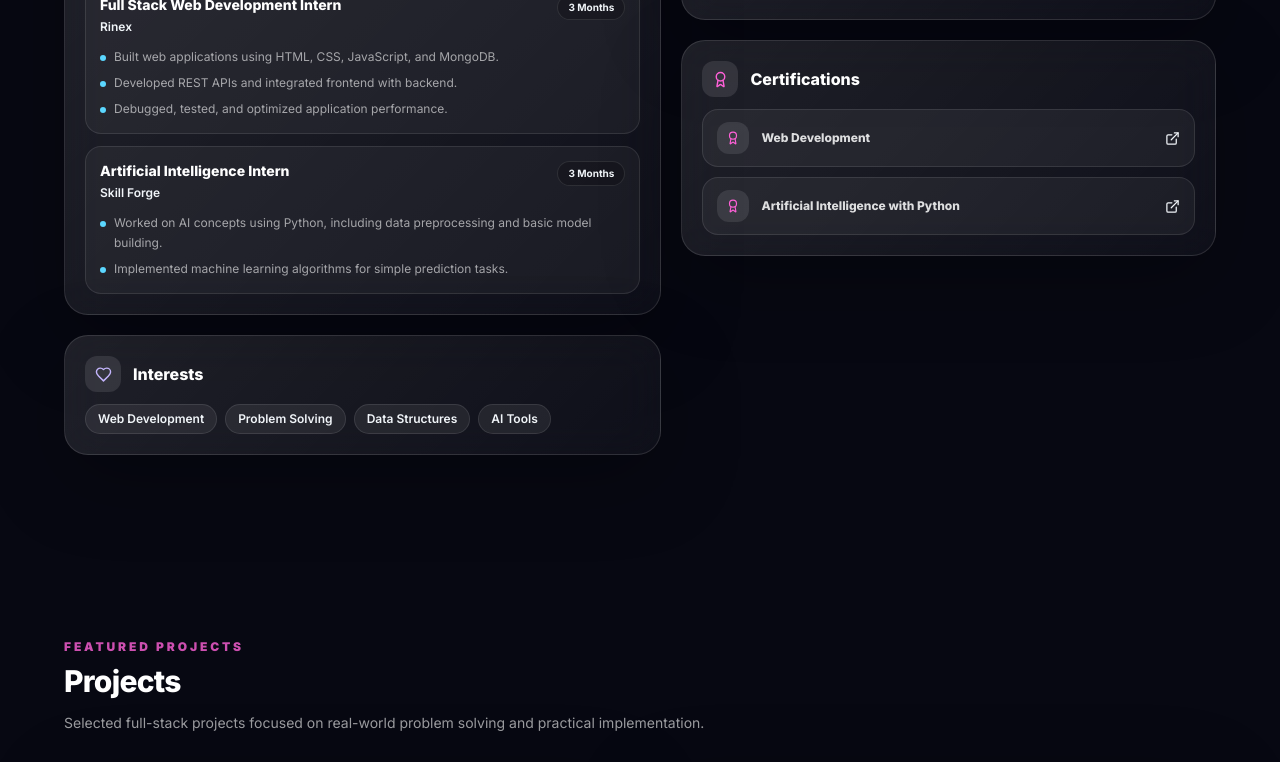
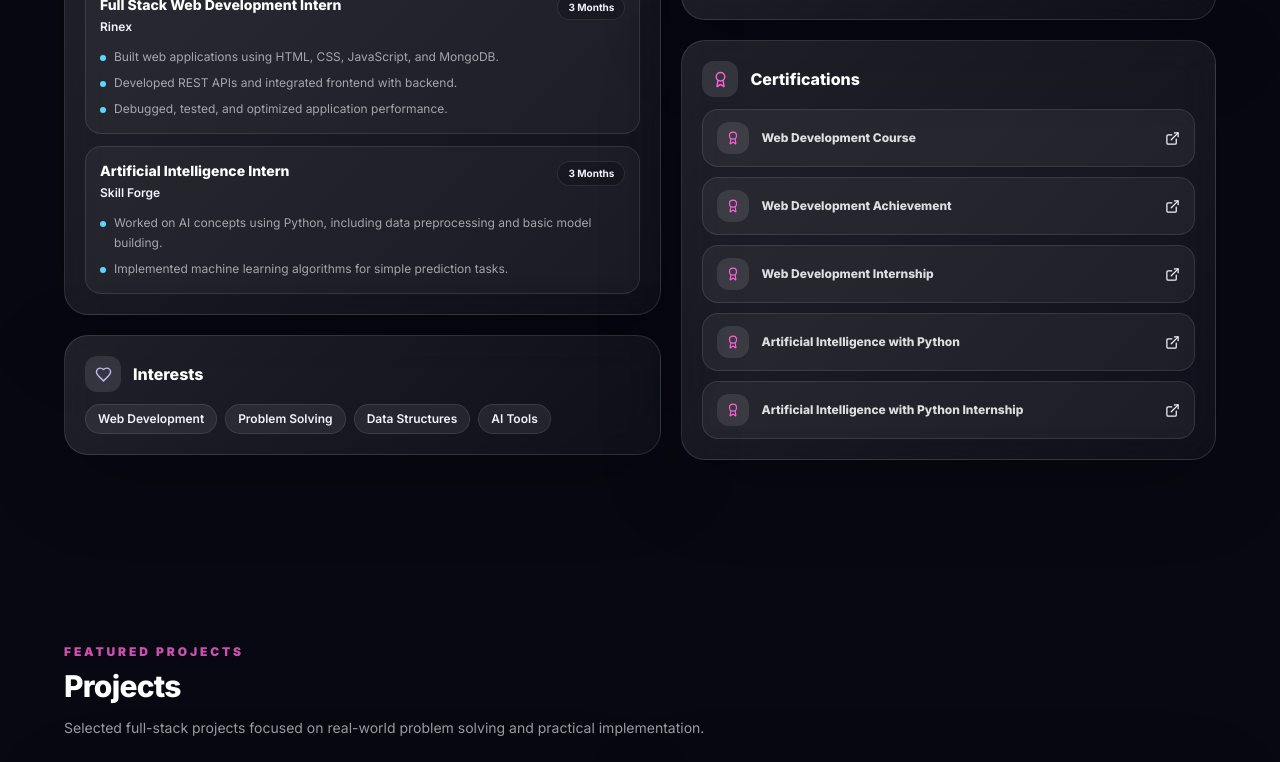
Before and after one commit to Greeshmasree76/My-portfolio, a React (Vite) app: page / in a window 1280 px wide. Shown: the part 2300-3062 px from the top of the page. Built offline with nearby package versions, Linux system fonts and the light colour scheme.

Commit message:
Add phone number to portfolio

```diff
--- a/src/App.jsx
+++ b/src/App.jsx
@@ -12,7 +12,7 @@ import EditModal from './components/EditModal.jsx';
 import BackgroundEffects from './components/BackgroundEffects.jsx';
 import { defaultPortfolio } from './data/portfolio.js';
 
-const STORAGE_KEY = 'greeshma_portfolio_data_v5';
+const STORAGE_KEY = 'greeshma_portfolio_data_v8';
 const RESUME_FILE = '/Greeshma_Sree_Resume.pdf';
 
 export default function App() {
@@ -28,6 +28,9 @@ export default function App() {
     localStorage.removeItem('greeshma_portfolio_data_v2');
     localStorage.removeItem('greeshma_portfolio_data_v3');
     localStorage.removeItem('greeshma_portfolio_data_v4');
+    localStorage.removeItem('greeshma_portfolio_data_v5');
+    localStorage.removeItem('greeshma_portfolio_data_v6');
+    localStorage.removeItem('greeshma_portfolio_data_v7');
 
     const saved = localStorage.getItem(STORAGE_KEY);
 
@@ -38,6 +41,7 @@ export default function App() {
         setPortfolio({
           ...defaultPortfolio,
           ...savedPortfolio,
+          phone: defaultPortfolio.phone,
           resumeFile: RESUME_FILE
         });
       } catch {
@@ -83,6 +87,9 @@ export default function App() {
     localStorage.removeItem('greeshma_portfolio_data_v2');
     localStorage.removeItem('greeshma_portfolio_data_v3');
     localStorage.removeItem('greeshma_portfolio_data_v4');
+    localStorage.removeItem('greeshma_portfolio_data_v5');
+    localStorage.removeItem('greeshma_portfolio_data_v6');
+    localStorage.removeItem('greeshma_portfolio_data_v7');
 
     setPortfolio({
       ...defaultPortfolio,
--- a/src/components/Contact.jsx
+++ b/src/components/Contact.jsx
@@ -1,4 +1,4 @@
-import { Code2, Github, Linkedin, Mail, MapPin, Send } from 'lucide-react';
+import { Code2, Github, Linkedin, Mail, MapPin, Phone, Send } from 'lucide-react';
 import { useState } from 'react';
 import { motion } from 'framer-motion';
 import SectionTitle from './SectionTitle.jsx';
@@ -68,6 +68,24 @@ export default function Contact({ portfolio }) {
                   </span>
                   <span className="text-sm font-semibold text-white/78">
                     {portfolio.email}
+                  </span>
+                </span>
+              </a>
+
+              <a
+                href={`tel:${portfolio.phone?.replace(/\s/g, '')}`}
+                className="flex items-center gap-4 rounded-2xl border border-white/10 bg-white/[0.05] p-3 transition hover:bg-white/10"
+              >
+                <span className="grid h-10 w-10 place-items-center rounded-xl bg-white/10 text-blueGlow">
+                  <Phone />
+                </span>
+
+                <span>
+                  <span className="block text-xs font-black uppercase tracking-[0.18em] text-white/38">
+                    Phone
+                  </span>
+                  <span className="text-sm font-semibold text-white/78">
+                    {portfolio.phone}
                   </span>
                 </span>
               </a>
--- a/src/data/portfolio.js
+++ b/src/data/portfolio.js
@@ -12,7 +12,7 @@ export const defaultPortfolio = {
 
   location: 'India',
   email: 'puttigreeshmasree@gmail.com',
-  phone: '+91 XXXXX XXXXX',
+  phone: '+91 6300876232',
   resumeFile: '/Greeshma_Sree_Resume.pdf',
 
   links: {
@@ -61,16 +61,49 @@ export const defaultPortfolio = {
 
   certifications: [
     {
-      title: 'Web Development',
-      issuer: 'Rinex',
+      title: 'Web Development Course',
+      issuer: 'Rinex Organization',
       year: '2024',
-      link: ''
+      type: 'Course Completion',
+      date: '06 Sep 2024',
+      certificateId: 'WD24-RNC0-9089',
+      link: '/certificates/rinex-web-development-course.pdf'
+    },
+    {
+      title: 'Web Development Achievement',
+      issuer: 'Rinex Organization',
+      year: '2024',
+      type: 'Achievement Certificate',
+      date: '06 Sep 2024',
+      certificateId: 'WD24-RNG0-9084',
+      link: '/certificates/rinex-web-development-achievement.pdf'
+    },
+    {
+      title: 'Web Development Internship',
+      issuer: 'Rinex Technologies',
+      year: '2024',
+      type: 'Internship Completion',
+      date: '06 Sep 2024 - 30 Oct 2024',
+      certificateId: 'WD24-RNI0-9089',
+      link: '/certificates/rinex-web-development-internship.pdf'
     },
     {
       title: 'Artificial Intelligence with Python',
-      issuer: 'Skill Forge',
-      year: '2025',
-      link: ''
+      issuer: 'SkillForge E-Learning Solutions Pvt Ltd',
+      year: '2024',
+      type: 'Course Completion',
+      date: '15 Jan 2024 - 15 Mar 2024',
+      certificateId: '3129940314',
+      link: '/certificates/skillforge-ai-python-course.jpg'
+    },
+    {
+      title: 'Artificial Intelligence with Python Internship',
+      issuer: 'SkillForge E-Learning Solutions Pvt Ltd',
+      year: '2024',
+      type: 'Internship Completion',
+      date: '15 Jan 2024 - 15 Mar 2024',
+      certificateId: '869718651',
+      link: '/certificates/skillforge-ai-python-internship.jpg'
     }
   ],
 
@@ -91,13 +124,10 @@ export const defaultPortfolio = {
       title: 'Risk Prediction Dashboard',
       category: 'Healthcare Analytics',
       icon: 'Activity',
-
       description:
         'A full-stack risk prediction system that analyzes patient inputs and displays risk levels through a clean dashboard.',
-
       problem:
         'Manual risk checking is slow and inconsistent. This system helps identify high-risk records faster using structured inputs, prediction logic, and visual reports.',
-
       features: [
         'Secure login and register flow',
         'Patient risk input form',
@@ -105,27 +135,20 @@ export const defaultPortfolio = {
         'Dashboard cards and charts',
         'Report management'
       ],
-
       stack: ['React', 'Node.js', 'MongoDB', 'JWT'],
-
       live: 'https://riskprediction-frontend.vercel.app',
       github: 'https://github.com/Greeshmasree76/RiskPrediction.git',
-
       resumeBullet:
         'Built and deployed a full-stack risk prediction dashboard with authentication, prediction logic, analytics cards, charts, and report management.'
     },
-
     {
       title: 'Ghost Appointment - Spot-Fill Orchestrator',
       category: 'Real-Time Scheduling',
       icon: 'CalendarClock',
-
       description:
         'A real-time appointment waitlist system that fills cancelled slots by notifying priority users and allowing the first valid user to claim the slot.',
-
       problem:
         'Clinics and service providers lose time when users cancel or miss appointments. This system reduces empty slots by instantly offering the vacancy to waitlisted users.',
-
       features: [
         'Real-time cancellation detection',
         'Priority-based waitlist queue',
@@ -133,12 +156,9 @@ export const defaultPortfolio = {
         'Notify next 5 waitlisted users',
         'Race-safe first-claim booking flow'
       ],
-
       stack: ['React', 'Node.js', 'Socket.io', 'PostgreSQL'],
-
       live: '',
       github: '',
-
       resumeBullet:
         'Reduced resource idle time by implementing a WebSocket-based priority queue for instant vacancy fulfillment.'
     }
```
